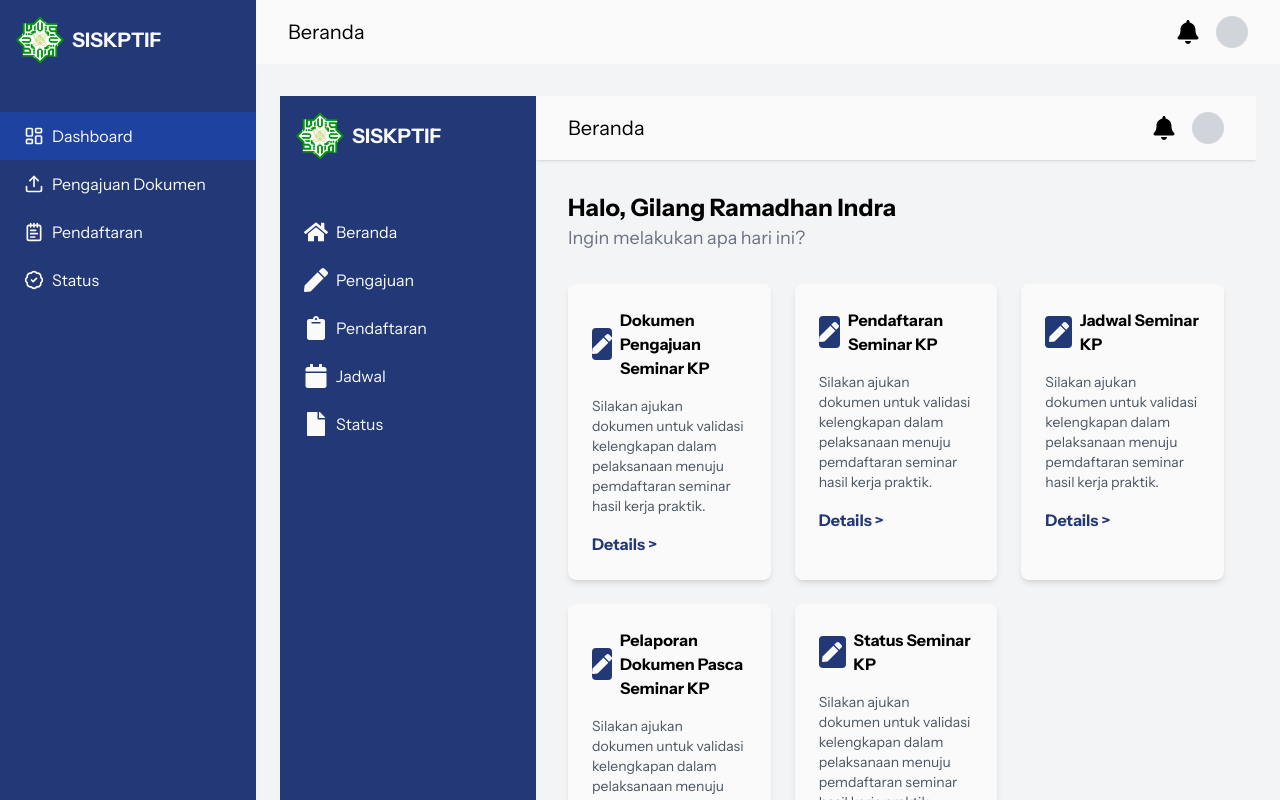
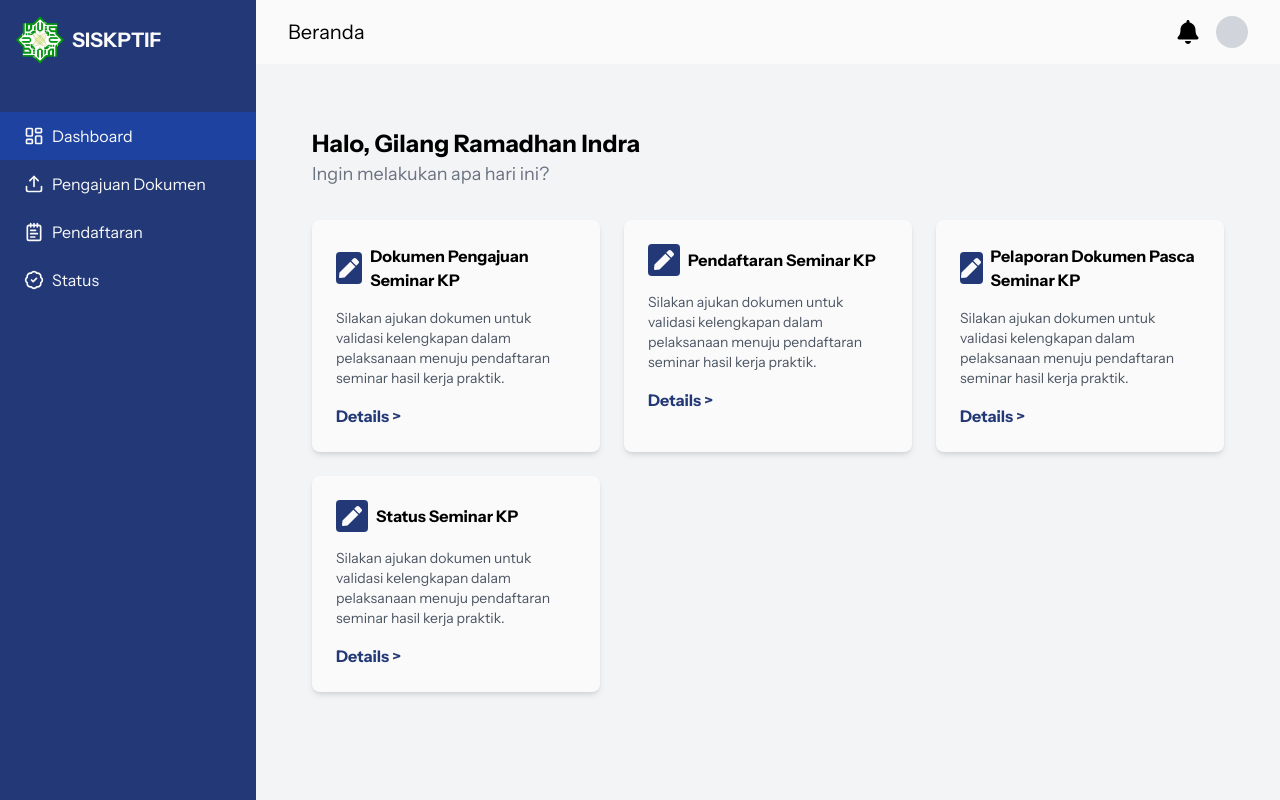
Before and after one commit to rakamiracle/SISKPTIF-Frontend, a React (Vite) app: page /dashboard in a window 1280 px wide. Built offline with nearby package versions, Linux system fonts and the light colour scheme.

Commit message:
Menghilangkan component sidebar dan navbar

```diff
--- a/src/pages/mahasiswa/Dashboard.jsx
+++ b/src/pages/mahasiswa/Dashboard.jsx
@@ -1,67 +1,50 @@
 import React from "react";
 import Sidebar from "../../components/Sidebar";
 import {
-  FaBell,
   FaHome,
   FaPen,
   FaClipboard,
-  FaCalendar,
   FaFile,
 } from "react-icons/fa";
 import logo from "../../assets/logoimage.png";
 import Card from "../../components/Card";
+import Navbar from "../../components/Navbar";
 
 const Dashboard = () => {
   const menuItems = [
-    { icon: <FaHome className="w-6 h-6" />, text: "Beranda", active: true },
-    { icon: <FaPen className="w-6 h-6" />, text: "Pengajuan" },
-    { icon: <FaClipboard className="w-6 h-6" />, text: "Pendaftaran" },
-    { icon: <FaCalendar className="w-6 h-6" />, text: "Jadwal" },
-    { icon: <FaFile className="w-6 h-6" />, text: "Status" },
+    { icon: <FaHome className="w-5 h-5" />, text: "Beranda", active: true },
+    { icon: <FaPen className="w-5 h-5" />, text: "Pengajuan" },
+    { icon: <FaClipboard className="w-5 h-5" />, text: "Pendaftaran" },
+    { icon: <FaFile className="w-5 h-5" />, text: "Status" },
   ];
 
   const cards = [
     {
       title: "Dokumen Pengajuan Seminar KP",
       description:
-        "Silakan ajukan dokumen untuk validasi kelengkapan dalam pelaksanaan menuju pemdaftaran seminar hasil kerja praktik.",
+        "Silakan ajukan dokumen untuk validasi kelengkapan dalam pelaksanaan menuju pendaftaran seminar hasil kerja praktik.",
     },
     {
       title: "Pendaftaran Seminar KP",
       description:
-        "Silakan ajukan dokumen untuk validasi kelengkapan dalam pelaksanaan menuju pemdaftaran seminar hasil kerja praktik.",
-    },
-    {
-      title: "Jadwal Seminar KP",
-      description:
-        "Silakan ajukan dokumen untuk validasi kelengkapan dalam pelaksanaan menuju pemdaftaran seminar hasil kerja praktik.",
+        "Silakan ajukan dokumen untuk validasi kelengkapan dalam pelaksanaan menuju pendaftaran seminar hasil kerja praktik.",
     },
     {
       title: "Pelaporan Dokumen Pasca Seminar KP",
       description:
-        "Silakan ajukan dokumen untuk validasi kelengkapan dalam pelaksanaan menuju pemdaftaran seminar hasil kerja praktik.",
+        "Silakan ajukan dokumen untuk validasi kelengkapan dalam pelaksanaan menuju pendaftaran seminar hasil kerja praktik.",
     },
     {
       title: "Status Seminar KP",
       description:
-        "Silakan ajukan dokumen untuk validasi kelengkapan dalam pelaksanaan menuju pemdaftaran seminar hasil kerja praktik.",
+        "Silakan ajukan dokumen untuk validasi kelengkapan dalam pelaksanaan menuju pendaftaran seminar hasil kerja praktik.",
     },
   ];
 
   return (
     <div className="flex h-screen bg-gray-100">
-      <Sidebar menuItems={menuItems} logo={logo} />
 
       <div className="flex-1 overflow-auto">
-        <header className="bg-white shadow">
-          <div className="flex justify-between items-center px-8 py-4">
-            <h1 className="text-xl">Beranda</h1>
-            <div className="flex items-center space-x-4">
-              <FaBell className="w-6 h-6" />
-              <div className="w-8 h-8 bg-gray-300 rounded-full" />
-            </div>
-          </div>
-        </header>
 
         <main className="p-8">
           <div className="mb-8">
```
